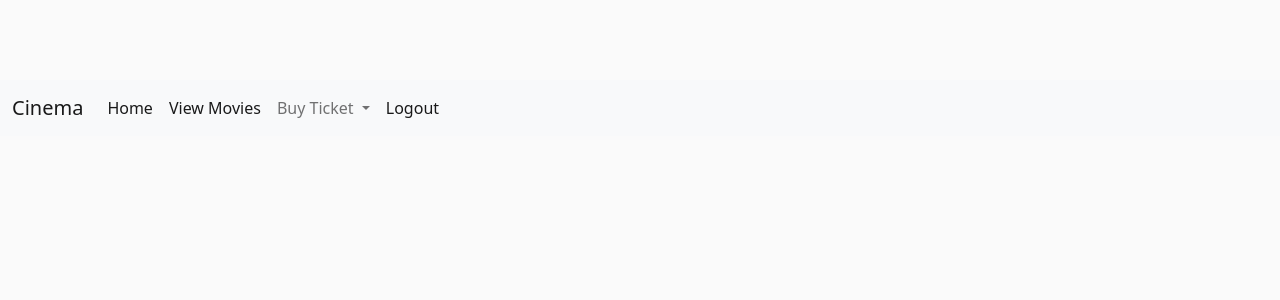
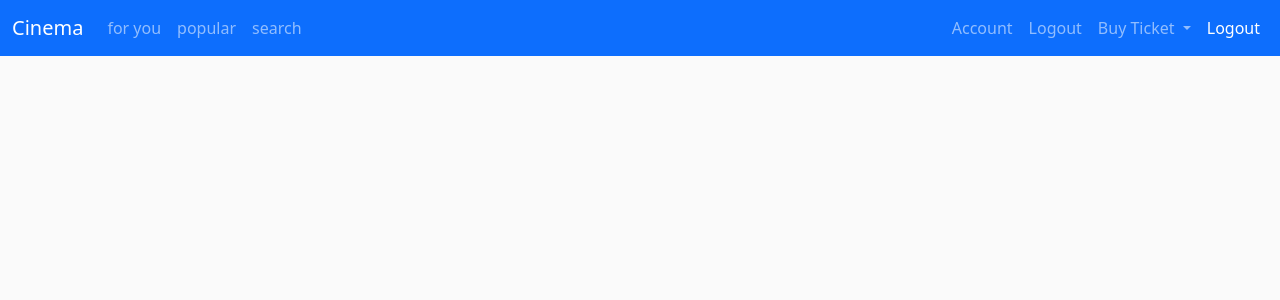
Before and after one commit to artificialvirus/Software-Engineering-Project, a Flask app: page /admin in a window 1280 px wide. Shown: the top 300 px of the page. Run offline with Flask 2, Linux system fonts and the light colour scheme; the visitor is signed in with stand-in values (Sample User, id 1); some libraries are stand-ins or nearby versions.

Commit message:
updated to include new templates in nav

```diff
--- a/cinemawebapp/templates/layout.html
+++ b/cinemawebapp/templates/layout.html
@@ -12,49 +12,76 @@
     <link rel="stylesheet" type="text/css" href="{{ url_for('static', filename='main.css') }}">
 
 
-        <title>{% block title %}  {% endblock title %}</title>
+        <!-- <title>{% block title %}  {% endblock title %}</title> -->
+        {% if title %}
+	        <title>Cinema - {{ title }}</title>
+        {% else %}
+	        <title>Cinema</title>
+        {% endif %}
+
 </head>
 
 
 <body>
 
-    <nav class="navbar navbar-expand-lg navbar-light bg-light">
+  <nav class="navbar fixed-top navbar-expand-lg navbar-dark bg-primary">
     <div class="container-fluid">
-        <a class="navbar-brand" href="{{url_for('home')}}">Cinema</a>
+        <a class="navbar-brand" href="{{url_for('popular')}}">Cinema</a>
         <button class="navbar-toggler" type="button" data-bs-toggle="collapse" data-bs-target="#navbarSupportedContent" aria-controls="navbarSupportedContent" aria-expanded="false" aria-label="Toggle navigation">
           <span class="navbar-toggler-icon"></span>
         </button>
         <div class="collapse navbar-collapse" id="navbarSupportedContent">
           <ul class="navbar-nav me-auto mb-2 mb-lg-0">
-            <li class="nav-item">
-              <a class="nav-link active" aria-current="page" href="{{ url_for('home') }}">Home</a>
+
+            {% if title == "for you"%}
+              <li class="nav-item active"> <a class="nav-link" href="{{ url_for('foryou') }}">for you </a> </li>
+              <li class="nav-item"><a class="nav-link" href="{{ url_for('popular') }}"> popular </a></li>
+              <li class="nav-item"><a class="nav-link" href="{{ url_for('search') }}"> search </a></li>
+              <!-- <li class="nav-item"><a class="nav-link" href="{{ url_for('popular') }}"> about us </a></li> -->
+            {% elif title == "popular"%}
+              <li class="nav-item"> <a class="nav-link" href="{{ url_for('foryou') }}">for you </a> </li>
+              <li class="nav-item active"><a class="nav-link" href="{{ url_for('popular') }}"> popular </a></li>
+              <li class="nav-item"><a class="nav-link" href="{{ url_for('search') }}"> search </a></li>
+              <!-- <li class="nav-item"><a class="nav-link" href="{{ url_for('popular') }}"> about us </a></li> -->
+            {% elif title == "search"%}
+              <li class="nav-item"> <a class="nav-link" href="{{ url_for('foryou') }}">for you </a> </li>
+              <li class="nav-item"><a class="nav-link" href="{{ url_for('popular') }}"> popular </a></li>
+              <li class="nav-item active"><a class="nav-link" href="{{ url_for('search') }}"> search </a></li>
+              <!-- <li class="nav-item"><a class="nav-link" href="{{ url_for('popular') }}"> about us </a></li> -->
+            {% elif title == "about"%}
+              <li class="nav-item"> <a class="nav-link" href="{{ url_for('foryou') }}">for you </a> </li>
+              <li class="nav-item"><a class="nav-link" href="{{ url_for('popular') }}"> popular </a></li>
+              <li class="nav-item"><a class="nav-link" href="{{ url_for('search') }}"> search </a></li>
+              <!-- <li class="nav-item active"><a class="nav-link" href="{{ url_for('popular') }}"> about us </a></li> -->
+
+            {% else %}
+              <li class="nav-item"> <a class="nav-link" href="{{ url_for('foryou') }}">for you </a> </li>
+              <li class="nav-item"><a class="nav-link" href="{{ url_for('popular') }}"> popular </a></li>
+              <li class="nav-item"><a class="nav-link" href="{{ url_for('search') }}"> search </a></li>
+              <!-- <li class="nav-item"><a class="nav-link" href="{{ url_for('popular') }}"> about us </a></li> -->
+            {% endif %}
+
+            <!-- <li class="nav-item">
+              <a class="nav-link active" aria-current="page" href="{{ url_for('popular') }}">popular</a>
             </li>
                     <li class="nav-item">
-              <a class="nav-link active" aria-current="page" href="{{ url_for('home') }}">View  Movies</a>
-            </li>
+              <a class="nav-link active" aria-current="page" href="{{ url_for('foryou') }}">for you</a>
+            </li> -->
+          </div> <!-- navbar-collapse.// -->
+            <!-- Navbar RHS -->
+            <div class="navbar-nav">
               {% if current_user.is_anonymous %}
-            <li class="nav-item">
-              <a class="nav-link" href="{{ url_for('login') }}">Login</a>
-            </li>
+                 <a class="nav-item nav-link" href="{{ url_for('login') }}">Login</a>
+                 <!-- <a class="nav-item nav-link" href="{{ url_for('popular') }}">Register</a> -->
 
               {% else %}
+                <a class="nav-item nav-link" href="{{ url_for('popular') }}">Account</a>
+                <a class="nav-item nav-link" href="{{ url_for('popular') }}">Logout</a>
+
                 <li class="nav-item dropdown">
                   <a class="nav-link dropdown-toggle" href="#" id="navbarDropdown" role="button" data-bs-toggle="dropdown" aria-expanded="false">
                     Buy Ticket
                   </a>
-              <ul class="dropdown-menu" aria-labelledby="navbarDropdown">
-
-                            <!-- We have not implemented this yet-->
-                <!--<li><a class="dropdown-item" href="{{ url_for('home') }}">View All Movies</a></li>-->
-
-                            <!-- We have not implemented this yet-->
-                <!--<li><a class="dropdown-item" href="{{ url_for('home') }}">View Popular Movies</a></li>-->
-                <li><hr class="dropdown-divider"></li>
-
-                            <!-- We have not implemented this yet-->
-               <!-- <li><a class="dropdown-item" href="{{ url_for('home') }}">Edit Profile</a></li>-->
-
-              </ul>
                 </li>
                 <li class="nav-item">
                   <a class="nav-link active" aria-current="page" href="{{ url_for('logout') }}">Logout</a>
```
Lines whose indentation alone changed are shown as unchanged.
